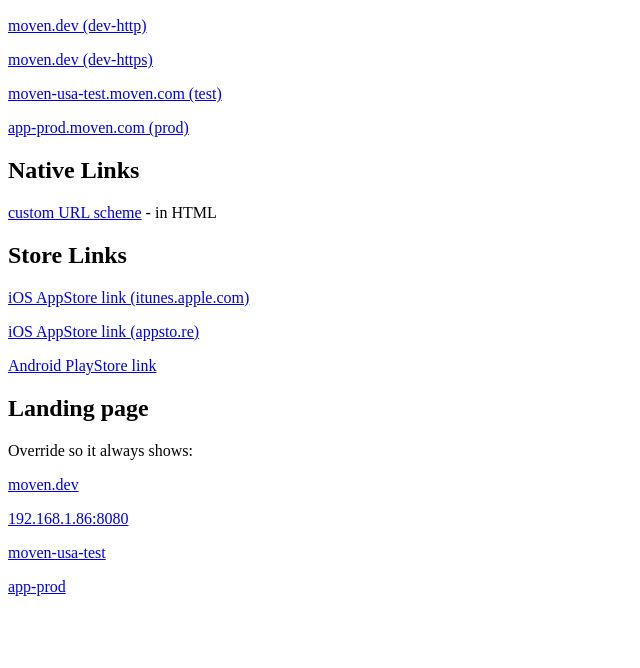
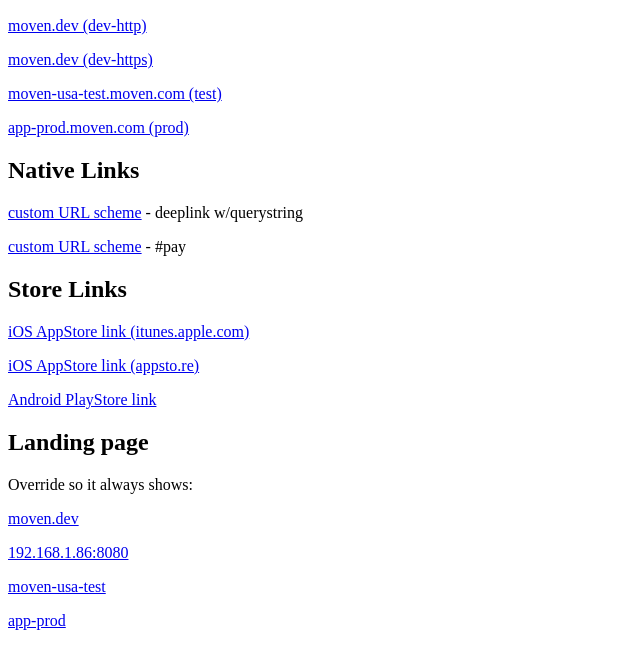
Before and after one commit to indrajithbandara/deeplink, a plain HTML site: page index.html in a window 1280 px wide. Shown: the part 96-764 px from the top of the page, without its empty margins (0-640 px from the left). Drawn offline with Linux system fonts and the light colour scheme.

Commit message:
test of native urlscheme

```diff
--- a/index.html
+++ b/index.html
@@ -13,7 +13,8 @@
 
 
 <h2>Native Links</h2>
-<p><a href="moven://deeplink?action=addmoney&src=testpage">custom URL scheme</a> - in HTML</p>
+<p><a href="moven://deeplink?action=addmoney&src=testpage">custom URL scheme</a> - deeplink w/querystring</p>
+<p><a href="moven://#pay">custom URL scheme</a> - #pay</p>
 
 <h2>Store Links</h2>
 <p><a href="https://itunes.apple.com/us/app/moven/id661035659">iOS AppStore link (itunes.apple.com)</a></p>
```
